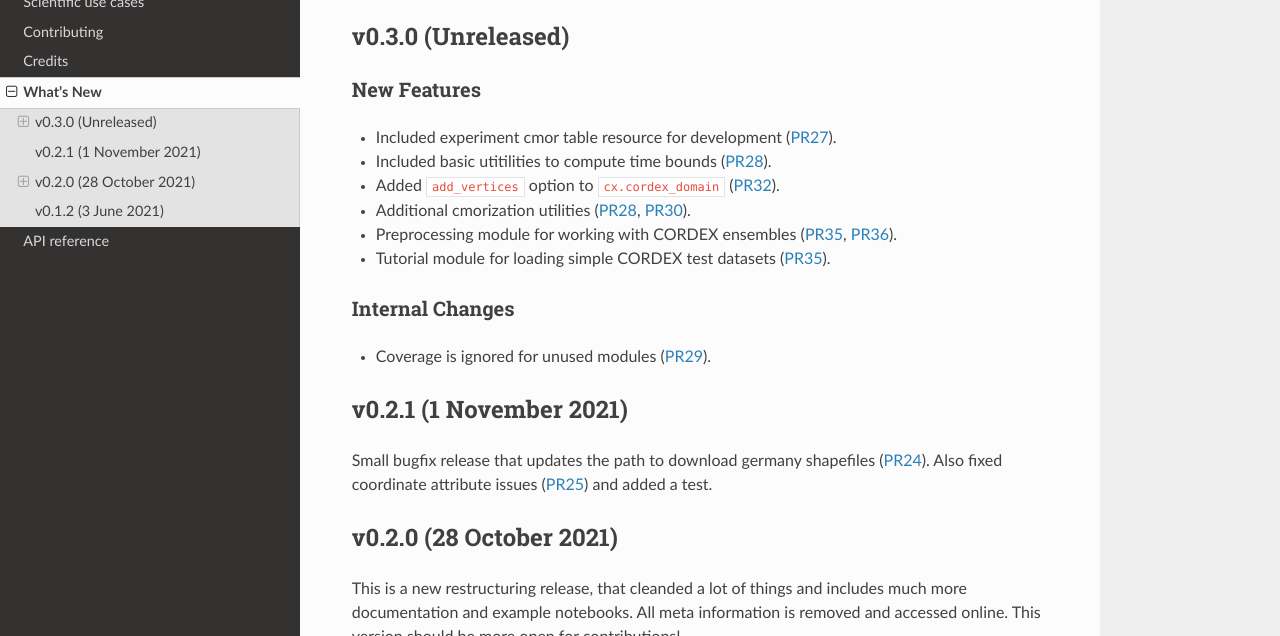
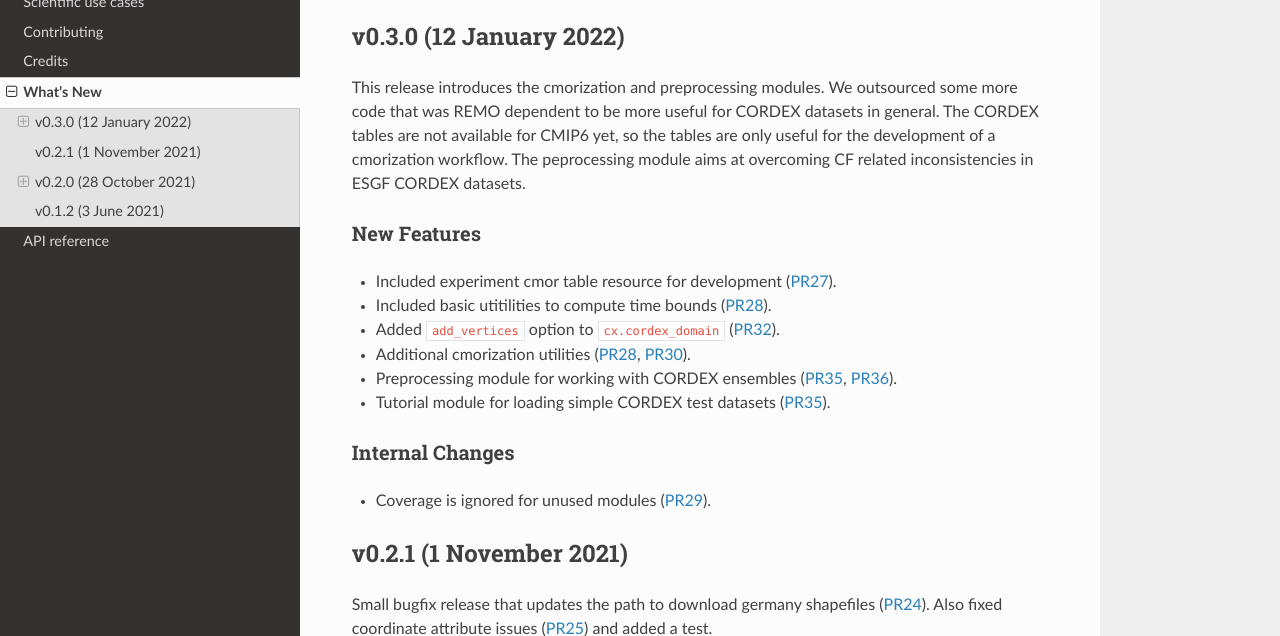
Before and after one commit to euro-cordex/py-cordex, a Sphinx documentation site: the page built from docs/whats_new.rst, in a window 1280 px wide and 900 px high, cut to the strip 264-900 px from the top of the window. Built offline with Sphinx 7.4.7 and the Read the Docs theme 2.0.0, drawn with Linux system fonts in a browser that asks for light colours; pages that are not in the unit, such as notebooks, are missing from menus; the version number is read from the project's files by our own code.

Commit message:
Update whats_new.rst

```diff
--- a/docs/whats_new.rst
+++ b/docs/whats_new.rst
@@ -8,8 +8,15 @@ What's New
 
     import pyremo
 
-v0.3.0 (Unreleased)
--------------------------
+
+v0.3.0 (12 January 2022)
+------------------------
+
+This release introduces the cmorization and preprocessing modules. We outsourced
+some more code that was REMO dependent to be more useful for CORDEX datasets
+in general. The CORDEX tables are not available for CMIP6 yet, so the tables
+are only useful for the development of a cmorization workflow. The peprocessing
+module aims at overcoming CF related inconsistencies in ESGF CORDEX datasets.
 
 New Features
 ~~~~~~~~~~~~
```
